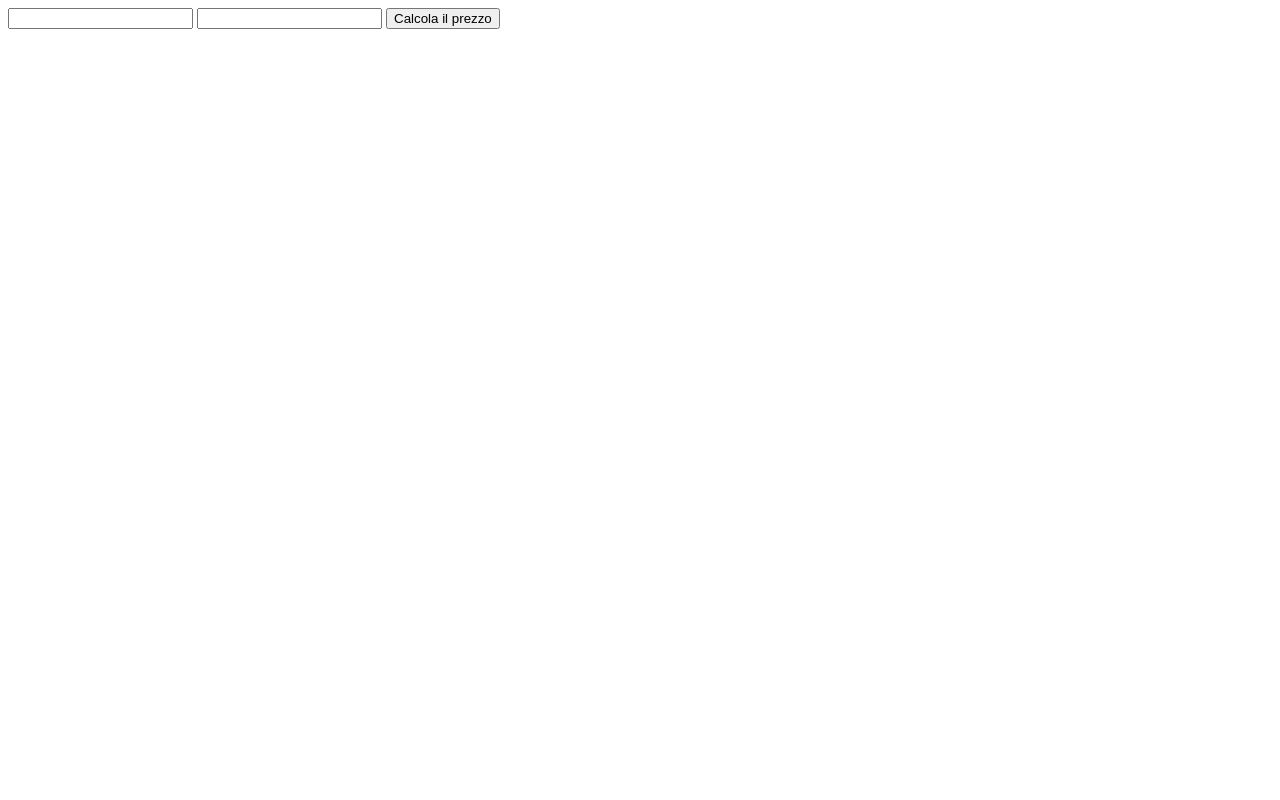
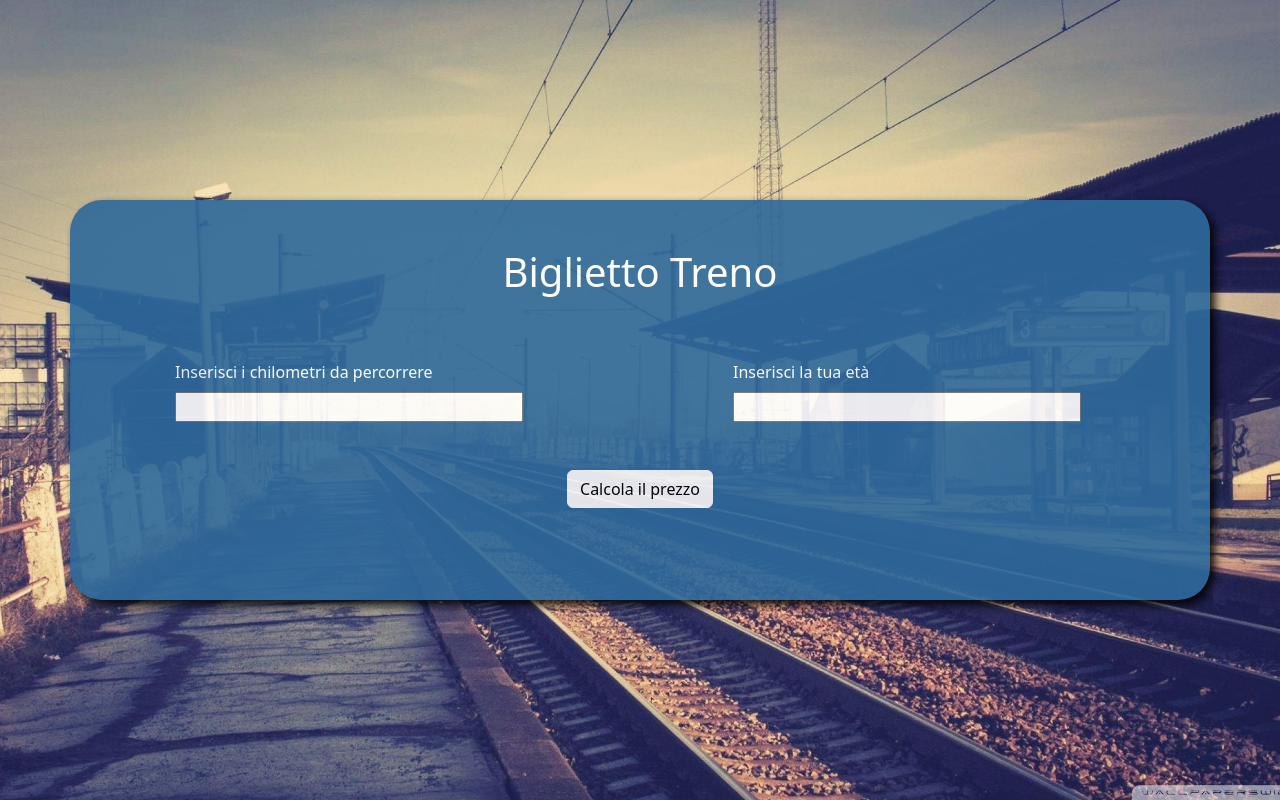
Before and after one commit to marcoaufiero/js-biglietto-treno, a plain HTML site: page index.html in a window 1280 px wide. Drawn offline with nearby package versions, Linux system fonts and the light colour scheme.

Commit message:
css style added

```diff
--- a/assets/css/style.css
+++ b/assets/css/style.css
@@ -0,0 +1,20 @@
+body{
+    height: 100vh;
+    display: flex;
+    align-items: center;
+    background-image: url(../img/train-img.jpg);
+    background-size: cover;
+    background-repeat: no-repeat;
+    background-position: center;
+}
+
+input{
+    display: block;
+    width: 100%;
+}
+
+.ms-card-bg{
+    background-color: #2d699b;
+    opacity: 0.9;
+    box-shadow: 5px 5px 10px black;
+}
--- a/index.html
+++ b/index.html
@@ -6,30 +6,63 @@
     <meta name="viewport" content="width=device-width, initial-scale=1.0">
     <title>Js Biglietto Treno</title>
     <link rel="stylesheet" href="./assets/css/style.css">
+    <link href="https://cdn.jsdelivr.net/npm/bootstrap@5.2.2/dist/css/bootstrap.min.css" rel="stylesheet" integrity="sha384-Zenh87qX5JnK2Jl0vWa8Ck2rdkQ2Bzep5IDxbcnCeuOxjzrPF/et3URy9Bv1WTRi" crossorigin="anonymous">
 </head>
 <body>
 
-    <form action="">
+    <div class="container d-flex justify-content-center h-50 ms-card-bg text-white rounded-5">
 
 
-        <input type="text" id="inputKm">
+        <div class="w-100">
+
+            <div class="w-100 text-center py-5">
+                <h1>Biglietto Treno</h1>
+            </div>
+
+            <form class="w-100" action="">
+
+                <div class="row w-100 justify-content-around pb-5">
+
+                    <div class="col-sm-4">
+                        <label class="py-2" for="inputKm">Inserisci i chilometri da percorrere</label>
+                        <input type="number" id="inputKm">
+                    </div>
+
+                    <div class="col-sm-4">
+                        <label class="py-2" for="inputAge">Inserisci la tua età</label>
+                        <input type="number" id="inputAge">
+                    </div>
 
 
-        <input type="text" id="inputAge">
 
-        <button onclick="displayPrice();return false">Calcola il prezzo</button>
+                </div>
 
-    </form>
+                <div class="d-flex justify-content-center pb-5">
+                    <button class="btn btn-light" onclick="displayPrice();return false">Calcola il prezzo</button>
+                </div>
 
-    <div id="ticketDiscountDisplay">
+
+            </form>
+
+            <div class="text-center pb-5" id="ticketDiscountDisplay">
+
+            </div>
+
+
+            <h2 class="text-center pb-5" id="finalPriceDisplay">
+
+            </h2>
+
+
+        </div>
+
+
 
     </div>
 
 
-    <h1 id="finalPriceDisplay">
+    <script src="https://cdn.jsdelivr.net/npm/bootstrap@5.2.2/dist/js/bootstrap.bundle.min.js" integrity="sha384-OERcA2EqjJCMA+/3y+gxIOqMEjwtxJY7qPCqsdltbNJuaOe923+mo//f6V8Qbsw3" crossorigin="anonymous"></script>
+    <script type="text/javascript" src="./assets/js/main.js"></script>
 
-    </h1>
-
-    <script type="text/javascript" src="./assets/js/main.js"></script>
 </body>
 </html>
```
Also changed, not shown: assets/img/train-img.jpg (added).
